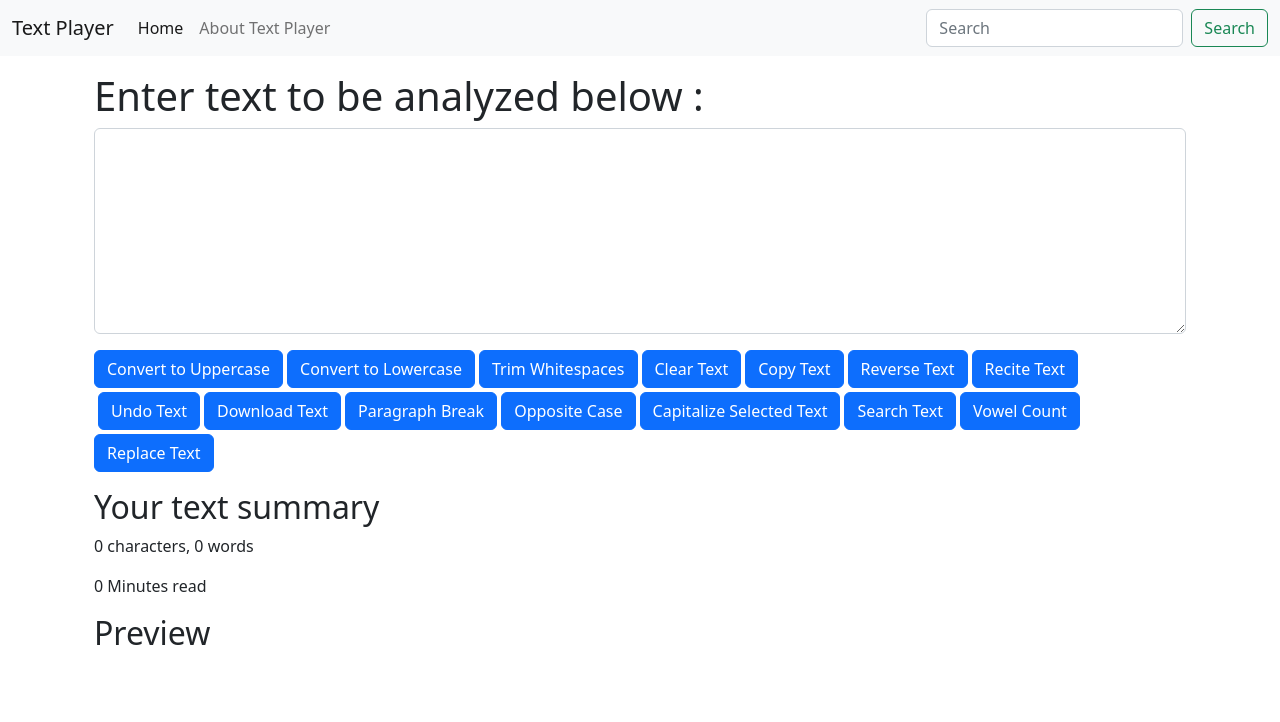
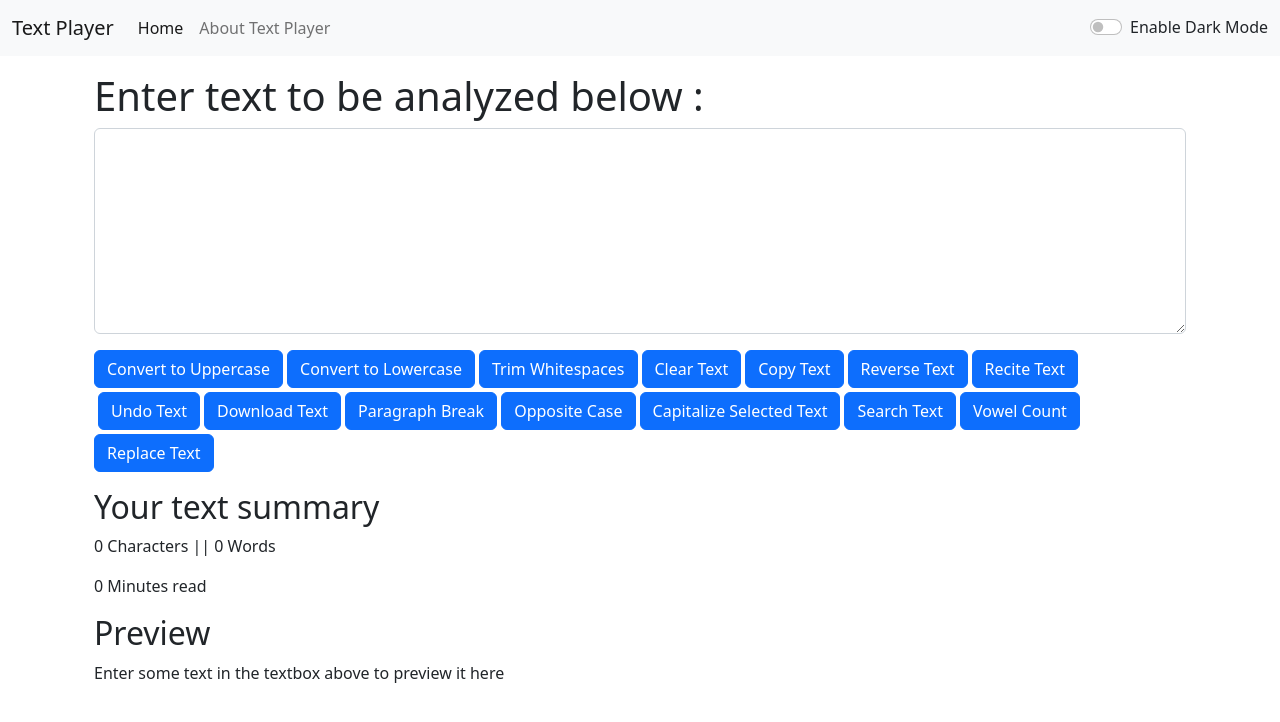
Before and after one commit to SonamMalik17/Text-Player, a React (Create React App) app: page / in a window 1280 px wide. Shown: the top 722 px of the page. Built offline with nearby package versions, Linux system fonts and the light colour scheme.

Commit message:
Improved Dark Mode

```diff
--- a/src/App.js
+++ b/src/App.js
@@ -2,19 +2,34 @@ import "./App.css";
 // import About from "./components/About";
 import Navbar from "./components/Navbar";
 import TextForm from "./components/TextForm";
+import React, { useState } from "react";
 
 function App() {
+  const [mode,setMode]=useState('light');
+  const toggleMode=()=>{
+    if(mode==='light'){
+      setMode('dark');
+      // document.body.style.backgroundColor='#273443';
+      document.body.style.backgroundColor='#1c2630';
+    }
+    else{
+      setMode('light');
+      document.body.style.backgroundColor='white';
+    }
+  }
   return (
     <>
-      <Navbar title='Text Player' aboutText='About Text Player'/>
+      <Navbar title='Text Player' aboutText='About Text Player' mode={mode} toggleMode={toggleMode}/>
       {/* <Navbar/> */}
       {/* <Navbar title='Text Player'/> */}
       <div className="container my-3">
-        <TextForm heading='Enter text to be analyzed below : '/>
+        <TextForm heading='Enter text to be analyzed below : ' mode={mode}/>
         {/* <About/> */}
+        {/* document.style.backgroundColor='#ccffff'; */}
+        {/* document.body.style.backgroundColor='#66e0ff';  */}
       </div>
     </>
-  );
+  );;
 }
 
 export default App;
--- a/src/components/Navbar.js
+++ b/src/components/Navbar.js
@@ -1,9 +1,11 @@
-import React from 'react'
-import PropTypes from 'prop-types'
+import React from "react";
+import PropTypes from "prop-types";
 
 export default function Navbar(props) {
   return (
-    <nav className="navbar navbar-expand-lg bg-light">
+    <nav
+      className={`navbar navbar-expand-lg navbar-${props.mode} bg-${props.mode}`}
+    >
       <div className="container-fluid">
         <a className="navbar-brand" href="/">
           {props.title}
@@ -32,7 +34,19 @@ export default function Navbar(props) {
               </a>
             </li>
           </ul>
-        <form className="d-flex" role="search">
+          <div className={`form-check form-switch text-${props.mode==='dark'? 'light':'dark'}`}>
+            <input
+              className="form-check-input"
+              type="checkbox"
+              role="switch"
+              id="flexSwitchCheckDefault"
+              onClick={props.toggleMode}
+            />
+            <label className="form-check-label" htmlFor="flexSwitchCheckDefault">
+              Enable Dark Mode
+            </label>
+          </div>
+          {/* <form className="d-flex" role="search">
           <input
             className="form-control me-2"
             type="search"
@@ -42,18 +56,17 @@ export default function Navbar(props) {
           <button className="btn btn-outline-success" type="submit">
             Search
           </button>
-        </form>
+        </form> */}
         </div>
       </div>
     </nav>
-
-  )
+  );
 }
-Navbar.propTypes={
+Navbar.propTypes = {
   title: PropTypes.string.isRequired,
-  aboutText: PropTypes.string.isRequired
-}
+  aboutText: PropTypes.string.isRequired,
+};
 Navbar.defaultProps = {
-  title: 'Set title here',
-  aboutText: 'About text here'
+  title: "Set title here",
+  aboutText: "About text here",
 };
--- a/src/components/TextForm.js
+++ b/src/components/TextForm.js
@@ -105,85 +105,91 @@ export default function TextForm(props) {
   };
   return (
     <>
-      <div className="container">
+      <div className={`container text-${props.mode==='dark'? 'light':'dark'}`}>
         <h1>{props.heading}</h1>
         <div className="mb-3">
           <textarea
             value={text}
             onChange={handleOnChange}
+            style={{backgroundColor:props.mode==='light'? 'white' : 'grey', color:props.mode==='light'? 'black' : 'white'}}
             className="form-control"
             id="myBox"
             rows="8"
           ></textarea>
         </div>
-        <button className="btn btn-primary" onClick={handleUpClick}>
+        <button className={`btn btn-${props.mode==='light'? 'primary' : 'outline-light'}`}
+        // style={{hover:   }}
+        onClick={handleUpClick}>
           Convert to Uppercase
         </button>
-        <button className="btn btn-primary mx-1" onClick={handleLowClick}>
+        {/* <button className={`btn btn-${props.mode==='light'? 'primary' : 'outline-light'} text-${props.mode==='dark'? 'light':'dark'} mx-1`} onClick={handleLowClick}>
+          Convert to Lowercase
+        </button> */}
+        <button className={`btn btn-${props.mode==='light'? 'primary' : 'outline-light'} mx-1`} onClick={handleLowClick}>
           Convert to Lowercase
         </button>
-        <button className="btn btn-primary" onClick={handleTrimClick}>
+        <button className={`btn btn-${props.mode==='light'? 'primary' : 'outline-light'}`} onClick={handleTrimClick}>
           Trim Whitespaces
         </button>
-        <button className="btn btn-primary mx-1" onClick={handleClearClick}>
+        <button className={`btn btn-${props.mode==='light'? 'primary' : 'outline-light'} mx-1`} onClick={handleClearClick}>
           Clear Text
         </button>
-        <button className="btn btn-primary" onClick={handleCopyClick}>
+        <button className={`btn btn-${props.mode==='light'? 'primary' : 'outline-light'}`} onClick={handleCopyClick}>
           Copy Text
         </button>
-        <button className="btn btn-primary mx-1" onClick={handleReverseClick}>
+        <button className={`btn btn-${props.mode==='light'? 'primary' : 'outline-light'} mx-1`} onClick={handleReverseClick}>
           Reverse Text
         </button>
         <button
-          className="btn btn-primary"
+          className={`btn btn-${props.mode==='light'? 'primary' : 'outline-light'}`}
           onClick={handleSpeakClick}
           id="toggle"
         >
           Recite Text
         </button>
-        <button className="btn btn-primary mx-1" onClick={handleUndoClick}>
+        <button className={`btn btn-${props.mode==='light'? 'primary' : 'outline-light'} mx-1`} onClick={handleUndoClick}>
           Undo Text
         </button>
-        <button className="btn btn-primary my-1" onClick={handleDownloadClick}>
+        <button className={`btn btn-${props.mode==='light'? 'primary' : 'outline-light'} my-1`} onClick={handleDownloadClick}>
           Download Text
         </button>
-        <button className="btn btn-primary mx-1" onClick={handleParagraphClick}>
+        <button className={`btn btn-${props.mode==='light'? 'primary' : 'outline-light'} mx-1`} onClick={handleParagraphClick}>
           Paragraph Break
         </button>
-        <button className="btn btn-primary" onClick={handleOppositeClick}>
+        <button className={`btn btn-${props.mode==='light'? 'primary' : 'outline-light'}`} onClick={handleOppositeClick}>
           Opposite Case
         </button>
         <button
-          className="btn btn-primary mx-1"
+          className={`btn btn-${props.mode==='light'? 'primary' : 'outline-light'} mx-1`}
           onClick={handleCapitalizeSClick}
         >
           Capitalize Selected Text
         </button>
-        <button className="btn btn-primary" onClick={handleSearchClick}>
+        <button className={`btn btn-${props.mode==='light'? 'primary' : 'outline-light'}`} onClick={handleSearchClick}>
           Search Text
         </button>
         <button
-          className="btn btn-primary mx-1 my-1"
+          className={`btn btn-${props.mode==='light'? 'primary' : 'outline-light'} mx-1 my-1`}
           onClick={handleVowelClick}
         >
           Vowel Count
         </button>
-        <button className="btn btn-primary" onClick={handleReplaceClick}>
+        <button className={`btn btn-${props.mode==='light'? 'primary' : 'outline-light'}`} onClick={handleReplaceClick}>
           Replace Text
         </button>
       </div>
-      <div className="container my-3">
+      <div className={`container my-3 text-${props.mode==='dark'? 'light':'dark'}`}>
         <h2>Your text summary</h2>
         <p>
-          {text.length} characters,{" "}
-          {text.length > 0 ? text.split(" ").length : 0} words
+          {text.length} Characters ||{" "}
+          {text.length > 0 ? text.split(" ").length : 0} Words
           {/* , {text.length>0 ? text.split('\n').length : 0} lines */}
         </p>
         <p>
           {text.length > 0 ? 0.008 * text.split(" ").length : 0} Minutes read
         </p>
         <h2>Preview</h2>
-        <p>{text}</p>
+        <p>{text.length>0? text : "Enter some text in the textbox above to preview it here"}</p>
       </div>
     </>
   );
```
Lines whose indentation alone changed are shown as unchanged.
